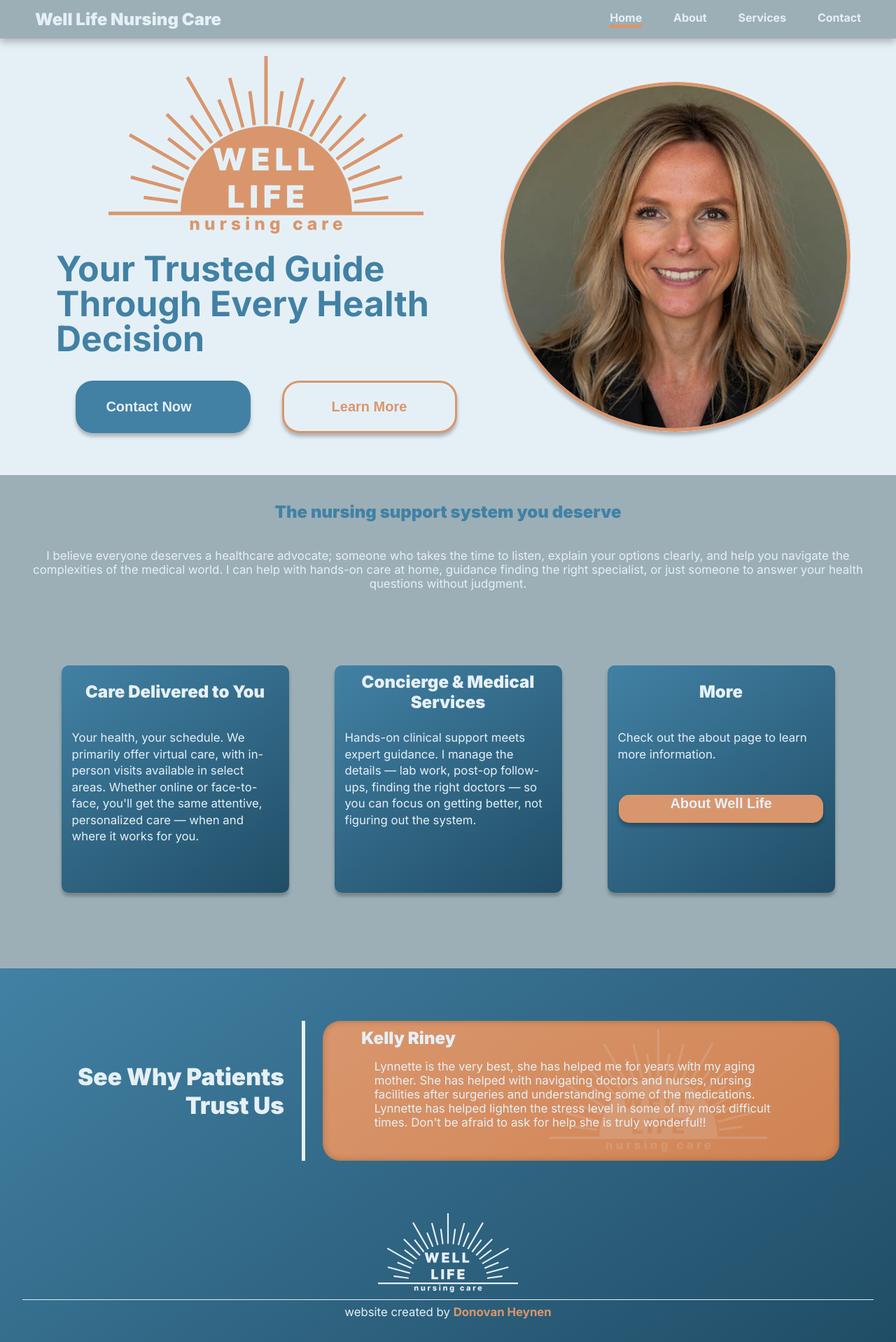
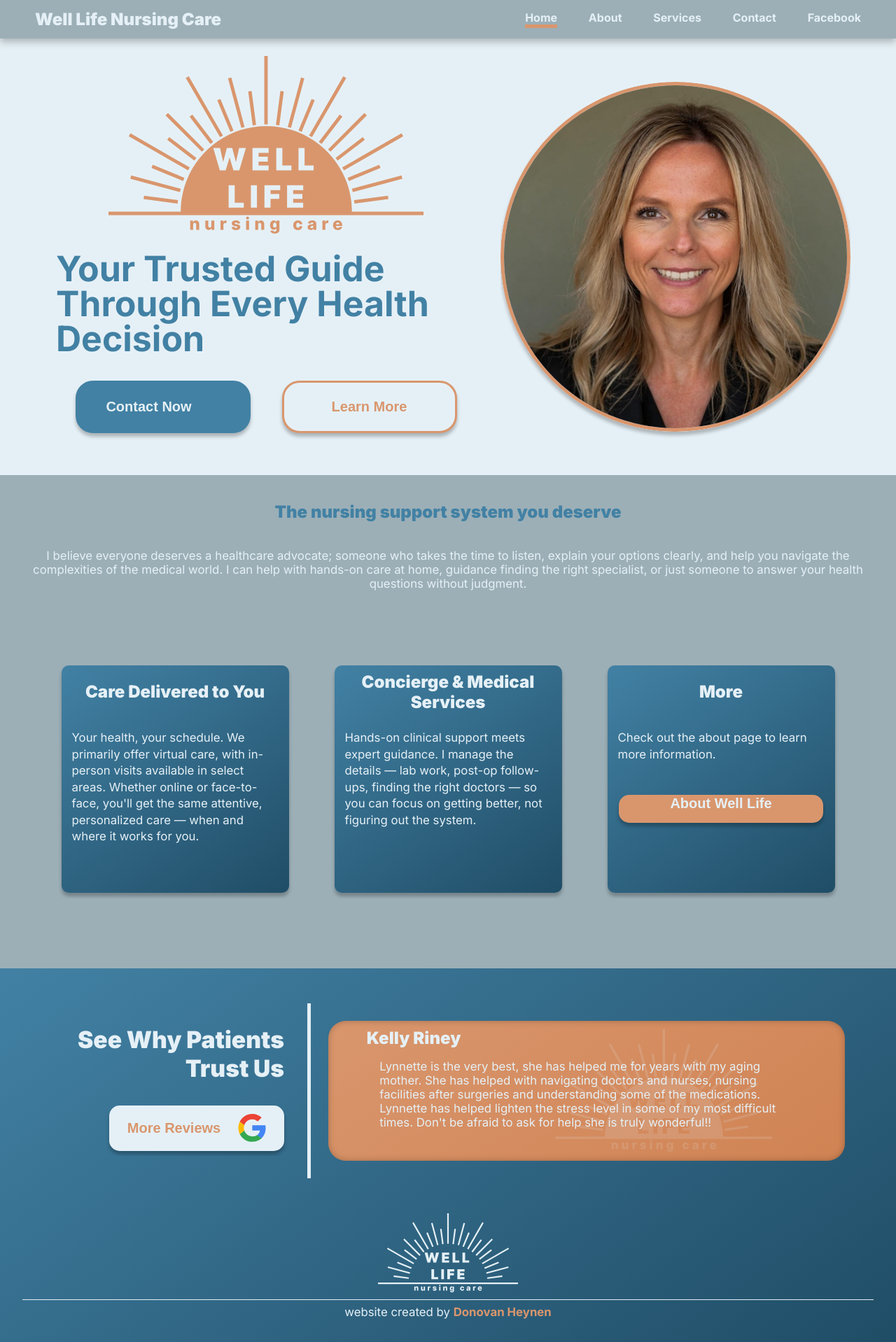
Before and after one commit to heynendo/WellLifeNursingCare, a React (Vite) app: page / in a window 1280 px wide. Shown: the whole page at 70% size. Built offline with nearby package versions, Linux system fonts and the light colour scheme; some icons are missing.

Commit message:
Added Facebook and Google links.

```diff
--- a/src/components/Navigation.jsx
+++ b/src/components/Navigation.jsx
@@ -7,6 +7,7 @@
 import { getWindowWidth } from "../functions/GetWindowWidth"
 import HouseIcon from "./icons/HouseIcon"
 import ProfileIcon from "./icons/ProfileIcon"
+import FacebookLogo from "./icons/FacebookLogo"
 
 export default function Navigation(){
 
@@ -80,6 +81,13 @@
                 <Link to='/about'><h4 style={{color: colorSwitch ? colorSet.color3 : colorSet.color2}} className={currentPage === 'About' ? 'selected' : ''}>About</h4></Link>
                 <Link to='/services'><h4 style={{color: colorSwitch ? colorSet.color3 : colorSet.color2}} className={currentPage === 'Services' ? 'selected' : ''}>Services</h4></Link>
                 <Link to='/contact'><h4 style={{color: colorSwitch ? colorSet.color3 : colorSet.color2}} className={currentPage === 'Contact' ? 'selected' : ''}>Contact</h4></Link>
+                <a
+                    href="https://www.facebook.com/profile.php?id=61588522392876"
+                    target="_blank"
+                    rel="noopener noreferrer"
+                >
+                    <h4 style={{color: colorSwitch ? colorSet.color3 : colorSet.color2}}>Facebook</h4>
+                </a>
                 </>
                 :
                 <div className="mobile"
@@ -208,6 +216,18 @@
                         <h4>Contact</h4>
                     </Link>
                     }
+                    <a
+                        href="https://www.facebook.com/profile.php?id=61588522392876"
+                        target="_blank"
+                        rel="noopener noreferrer"
+                        style={{ background: colorSwitch ? colorSet.color3 : colorSet.color4}}
+                    >
+                        <FacebookLogo
+                            rotation="45"
+                            className='nav-icons'
+                        />
+                        <h4>Facebook</h4>
+                    </a>
                 </motion.div>
             )}
             </AnimatePresence>
--- /dev/null
+++ b/src/components/icons/FacebookLogo.jsx
@@ -0,0 +1,9 @@
+
+
+export default function FacebookLogo({color="#E5F0F6", size="20", ...props}){
+    return(
+        <svg {...props} height={size} viewBox="0 0 20 20" fill="none" xmlns="http://www.w3.org/2000/svg">
+            <path d="M9.99999 0C4.49999 0 0 4.50803 0 10.0603C0 15.0803 3.65999 19.247 8.43999 20V12.9719H5.89999V10.0603H8.43999V7.84136C8.43999 5.32128 9.92999 3.93574 12.22 3.93574C13.31 3.93574 14.45 4.1265 14.45 4.1265V6.60642H13.19C11.95 6.60642 11.56 7.37951 11.56 8.1727V10.0603H14.34L13.89 12.9719H11.56V20C13.9164 19.6263 16.0622 18.4192 17.6099 16.5964C19.1576 14.7737 20.0054 12.4554 20 10.0603C20 4.50803 15.5 0 9.99999 0Z" fill={color}/>
+        </svg>
+    )
+}
--- /dev/null
+++ b/src/components/icons/GoogleLogo.jsx
@@ -0,0 +1,20 @@
+
+
+export default function GoogleLogo({size="40", ...props}){
+    return(
+        <svg {...props} height={size} viewBox="0 0 50 50" fill="none" xmlns="http://www.w3.org/2000/svg">
+            <g clipPath="url(#clip0_184_853)">
+            <path d="M49.4043 25.4678C49.4043 23.4193 49.238 21.9245 48.8783 20.3743H25.4867V29.6201H39.217C38.9403 31.9178 37.4455 35.3781 34.1235 37.7033L34.077 38.0128L41.473 43.7424L41.9854 43.7935C46.6913 39.4474 49.4043 33.0527 49.4043 25.4678Z" fill="#4285F4"/>
+            <path d="M25.4867 49.8282C32.2134 49.8282 37.8605 47.6135 41.9853 43.7935L34.1235 37.7032C32.0197 39.1704 29.196 40.1946 25.4867 40.1946C18.8983 40.1946 13.3065 35.8486 11.3132 29.8416L11.021 29.8664L3.33055 35.8181L3.22998 36.0977C7.32693 44.2362 15.7424 49.8282 25.4867 49.8282Z" fill="#34A853"/>
+            <path d="M11.3132 29.8416C10.7872 28.2914 10.4828 26.6303 10.4828 24.9141C10.4828 23.1977 10.7872 21.5368 11.2855 19.9866L11.2716 19.6565L3.48472 13.6091L3.22995 13.7303C1.5414 17.1076 0.57251 20.9002 0.57251 24.9141C0.57251 28.928 1.5414 32.7204 3.22995 36.0977L11.3132 29.8416Z" fill="#FBBC05"/>
+            <path d="M25.4867 9.6334C30.1649 9.6334 33.3206 11.6542 35.1201 13.3429L42.1514 6.47767C37.833 2.46374 32.2134 0 25.4867 0C15.7424 0 7.32693 5.59179 3.22998 13.7303L11.2855 19.9866C13.3065 13.9796 18.8983 9.6334 25.4867 9.6334Z" fill="#EB4335"/>
+            </g>
+            <defs>
+            <clipPath id="clip0_184_853">
+            <rect width="50" height="50" fill="white"/>
+            </clipPath>
+            </defs>
+        </svg>
+
+    )
+}
--- a/src/pages/Home.jsx
+++ b/src/pages/Home.jsx
@@ -6,6 +6,7 @@
 import { useNavigate } from "react-router-dom"
 import { AnimatePresence, motion } from "framer-motion"
 import { useState } from "react"
+import GoogleLogo from "../components/icons/GoogleLogo"
 
 export default function Home(){
 
@@ -137,7 +138,13 @@
             </div>
             <div className="lower">
                 <div className="reviews">
-                    <h2>See Why Patients Trust Us</h2>
+                    <div className="review-head">
+                        <h2>See Why Patients Trust Us</h2>
+                        <button onClick={() => window.open('https://www.google.com/maps/place/Well+Life+Nursing+Care/data=!4m2!3m1!1s0x0:0x15764f488775bbf0?sa=X&ved=1t:2428&ictx=111', '_blank')}>
+                            <h3>More Reviews</h3>
+                            <GoogleLogo />
+                        </button>
+                    </div>
                     <div className="break"/>
                     <div className="main-review">
                         <div className="container">
--- a/src/styles/home.css
+++ b/src/styles/home.css
@@ -157,14 +157,35 @@
     gap: 25px;
     margin: 50px 25px;
 }
-.home > .lower > .reviews > h2{
+.home > .lower > .reviews > .review-head{
+    display: flex;
+    flex-direction: column;
+    align-items: end;
+    min-height: 150px;
+    gap: 25px;
+}
+.home > .lower > .reviews > .review-head > button{
+    display: flex;
+    background-color: var(--color3);
+    height: auto;
+    min-height: 65px;
+    margin: 7.5px;
+    padding: 0 25px;
+    gap: 25px;
+    align-items: center;
+}
+.home > .lower > .reviews > .review-head > button > h3{
+    color: var(--color2);
+}
+.home > .lower > .reviews > .review-head > h2{
     color: var(--color3);
     max-width: 325px;
     text-align: right;
+    margin: 0 7.5px;
 }
 .home > .lower > .reviews > .break{
     width: 5px;
-    height: 200px;
+    height: 250px;
     background-color: var(--color3);
 }
 .home > .lower > .reviews > .main-review{
--- a/src/styles/navigation.css
+++ b/src/styles/navigation.css
@@ -26,6 +26,10 @@
 }
 .navigation > .right > a > .selected{
     border-bottom: 5px solid var(--color2);
+}
+.navigation .right,
+.navigation .right > a{
+    flex-shrink: 0;
 }
 .navigation a{
     text-decoration: none;
```
